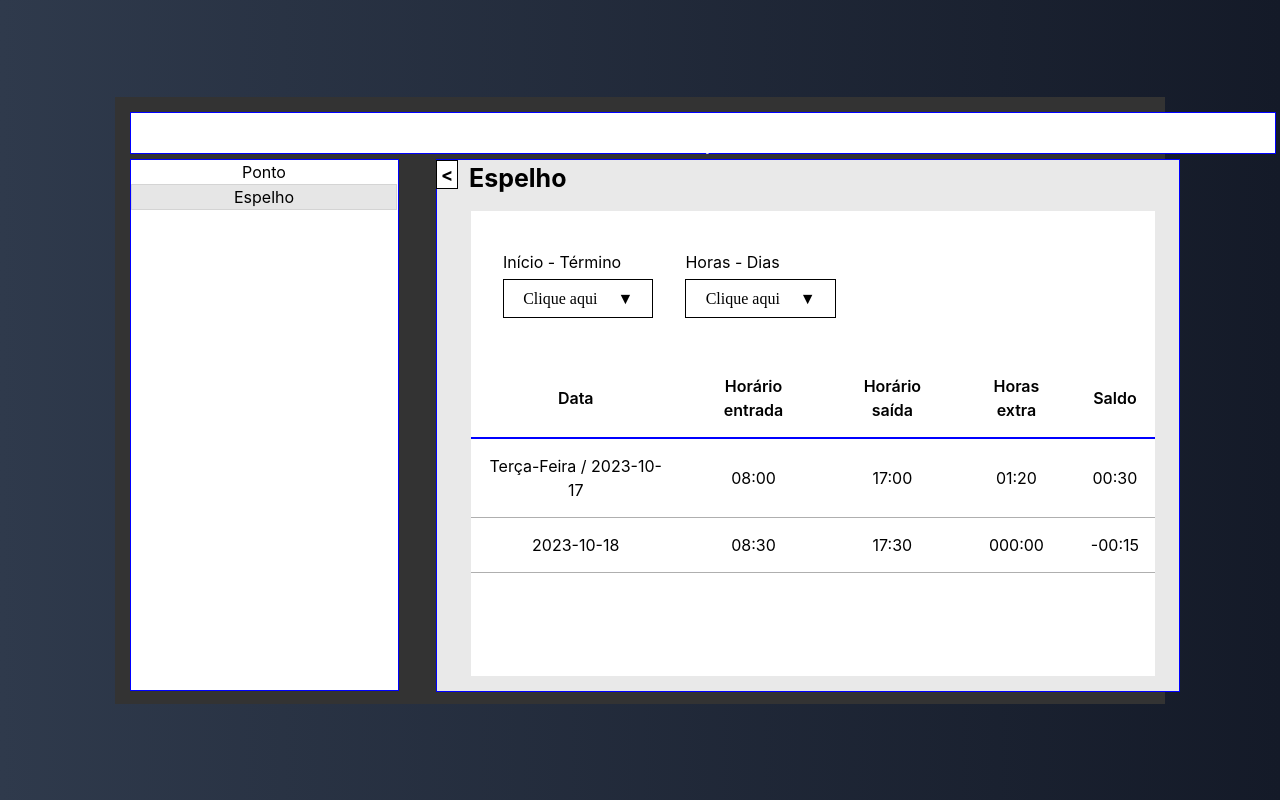
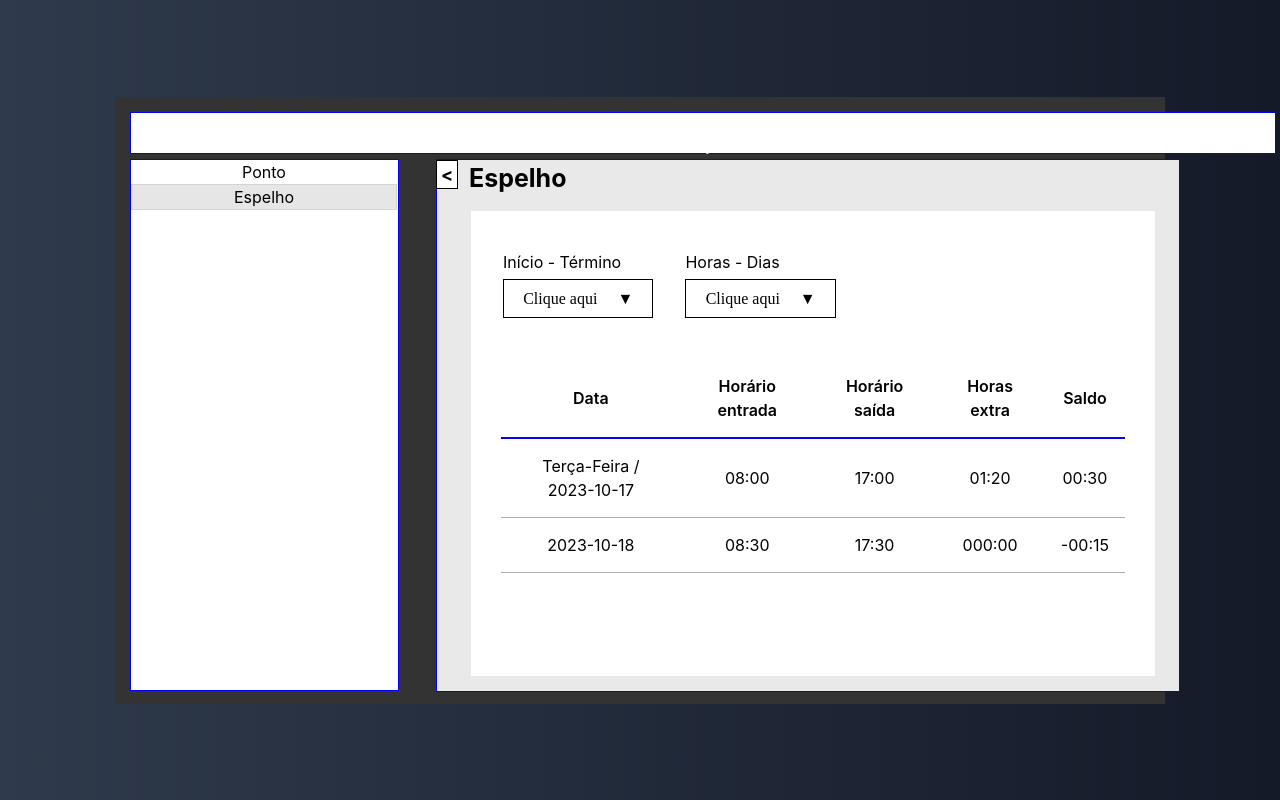
Before and after one commit to vitoriathais/beautyLink-React, a React (Vite) app: page /Espelho in a window 1280 px wide. Built offline with nearby package versions, Linux system fonts and the light colour scheme.

Commit message:
css geral 1

```diff
--- a/src/components/Espelho/Grade.css
+++ b/src/components/Espelho/Grade.css
@@ -3,10 +3,11 @@
 }
 
 .Container_Grade {
-    color: black;
+    color: #000;
     margin-top: 40px;
     display: flex;
     justify-content: center;
+    padding: 0px 30px 5px 30px;
 }
 
 .Container_Grade_Cabeçalho > th {
--- a/src/styles/Espelho.css
+++ b/src/styles/Espelho.css
@@ -75,6 +75,9 @@
     margin-top: 31px;
     width: 684px;
     margin-left: 14px;
+    display: flex;
+    flex-direction: column;
+    align-items: start;
 }
 
 .container-content > h1 {
```
